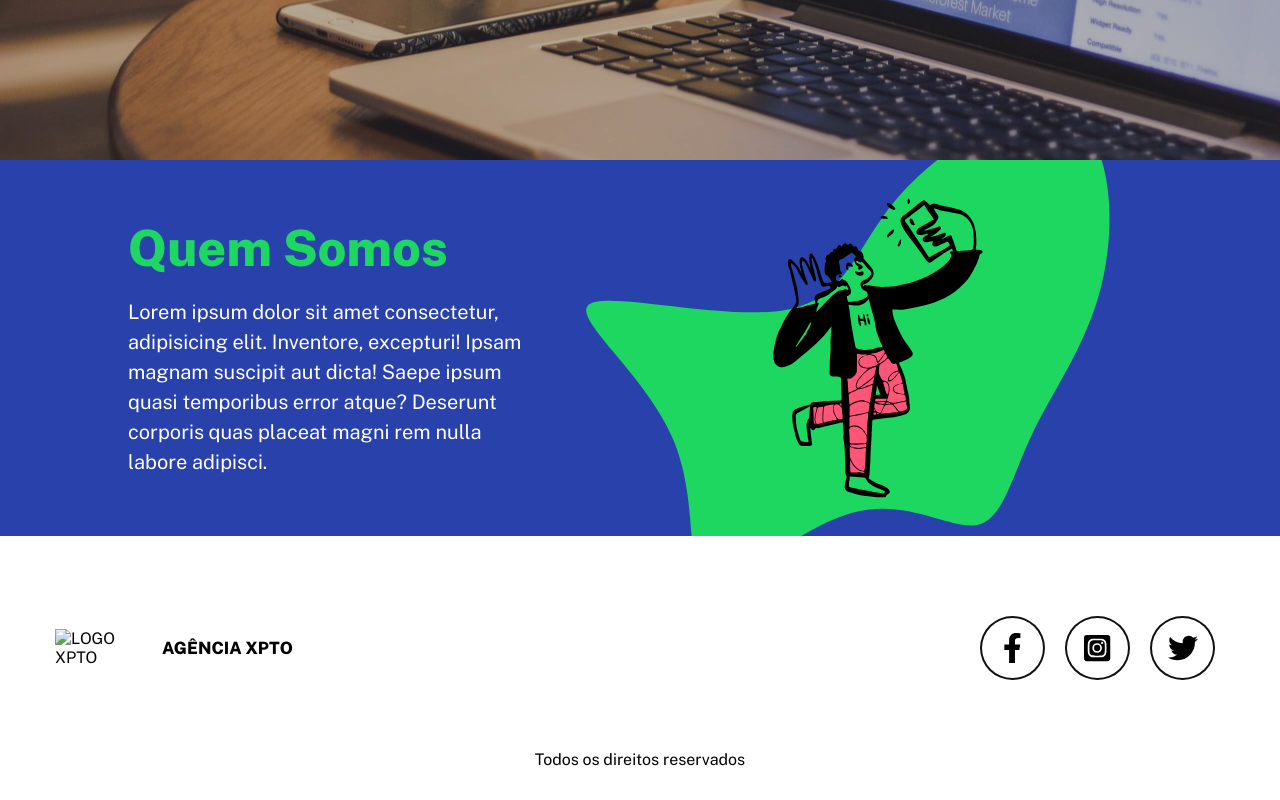
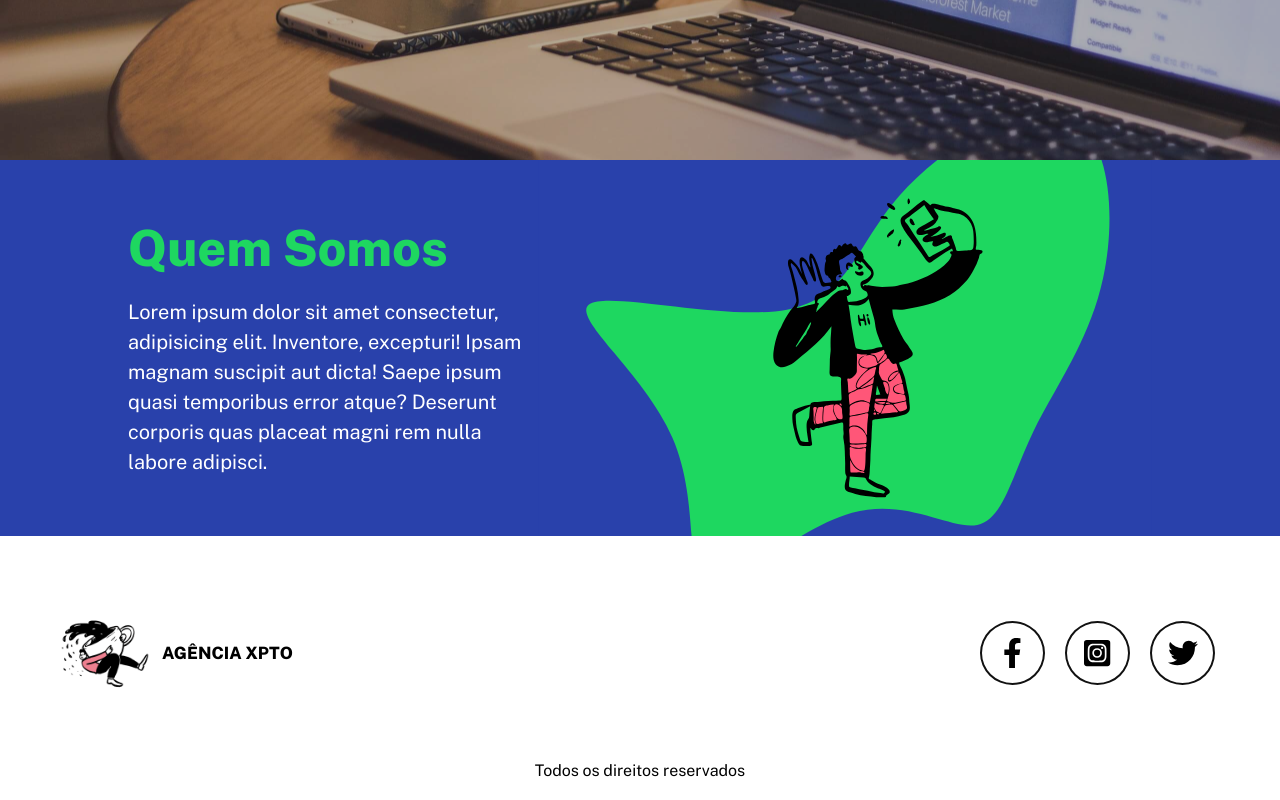
Before and after one commit to Ricardo-Mendes-Yamamoto/projeto-landing-page, a plain HTML site: page index.html in a window 1280 px wide. Shown: the part 665-1465 px from the top of the page. Drawn offline with nearby package versions, Linux system fonts and the light colour scheme; the site is published under a folder, as on GitHub Pages, so addresses that start at the root find nothing.

Commit message:
Update index.html

```diff
--- a/index.html
+++ b/index.html
@@ -69,7 +69,7 @@
     <footer class="rodape" id="contato">
         <nav class="navegacao">
             <a href="#" class="logo">
-                <img src="/src/imagens/cafe.gif" alt="Logo XPTO" class="imagem">
+                <img src="./src/imagens/cafe.gif" alt="Logo XPTO" class="imagem">
                 <span class="titulo">Agência XPTO</span>
             </a>
 
```
